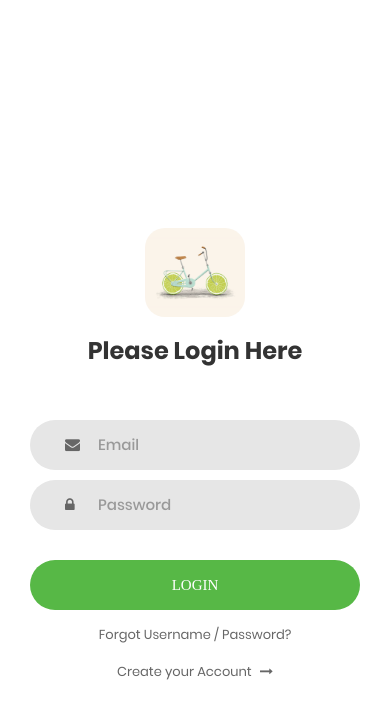
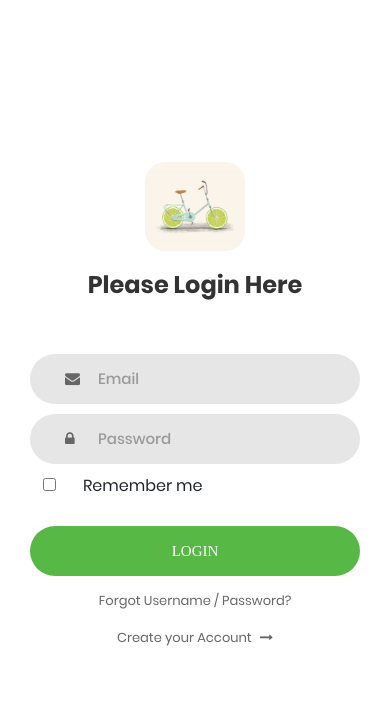
Before and after one commit to code-community/complainIT, a PHP site: page / in a window 390 px wide. Shown: the top 719 px of the page. Run offline with PHP 8.4, Linux system fonts and the light colour scheme; some libraries are stand-ins or nearby versions; some web fonts are replaced.

Commit message:
Add files via upload

```diff
--- a/css/main.css
+++ b/css/main.css
@@ -131,6 +131,9 @@ button {
   width: 100px;
   height: auto;
   border-radius: 20px;
+}
+.checkbox {
+  padding-left: 10%;
 }
 button:hover {
 	cursor: pointer;
@@ -360,14 +363,14 @@ iframe {
 
 @media (max-width: 992px) {
   .wrap-login100 {
-    padding: 177px 90px 33px 85px;
+    padding: 0px 90px 33px 85px;
   }
 
 }
 
 @media (max-width: 768px) {
   .wrap-login100 {
-    padding: 100px 80px 33px 80px;
+    padding: 0px 80px 33px 80px;
   }
 
 
@@ -378,7 +381,7 @@ iframe {
 
 @media (max-width: 576px) {
   .wrap-login100 {
-    padding: 100px 15px 33px 15px;
+    padding: 0px 15px 33px 15px;
   }
 }
 
--- a/index.html
+++ b/index.html
@@ -50,7 +50,10 @@
 							<i class="fa fa-lock" aria-hidden="true"></i>
 						</span>
 					</div>
-
+					<div class="form-check checkbox">
+						<input type="checkbox" class="form-check-input" id="exampleCheck1">
+						<label class="form-check-label" for="exampleCheck1">Remember me</label>
+					</div>
 					<div class="container-login100-form-btn">
 						<button class="login100-form-btn">
 							Login
```
